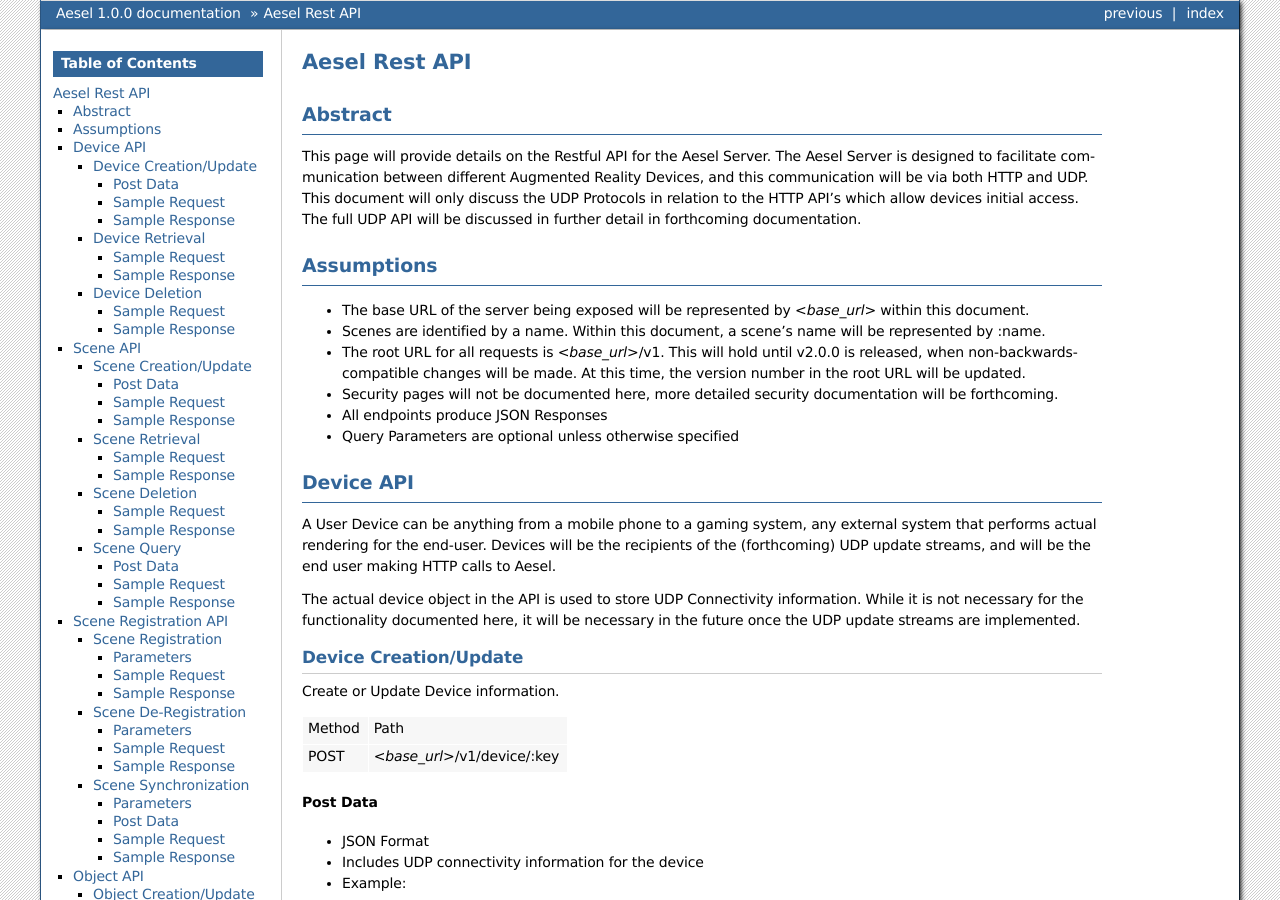
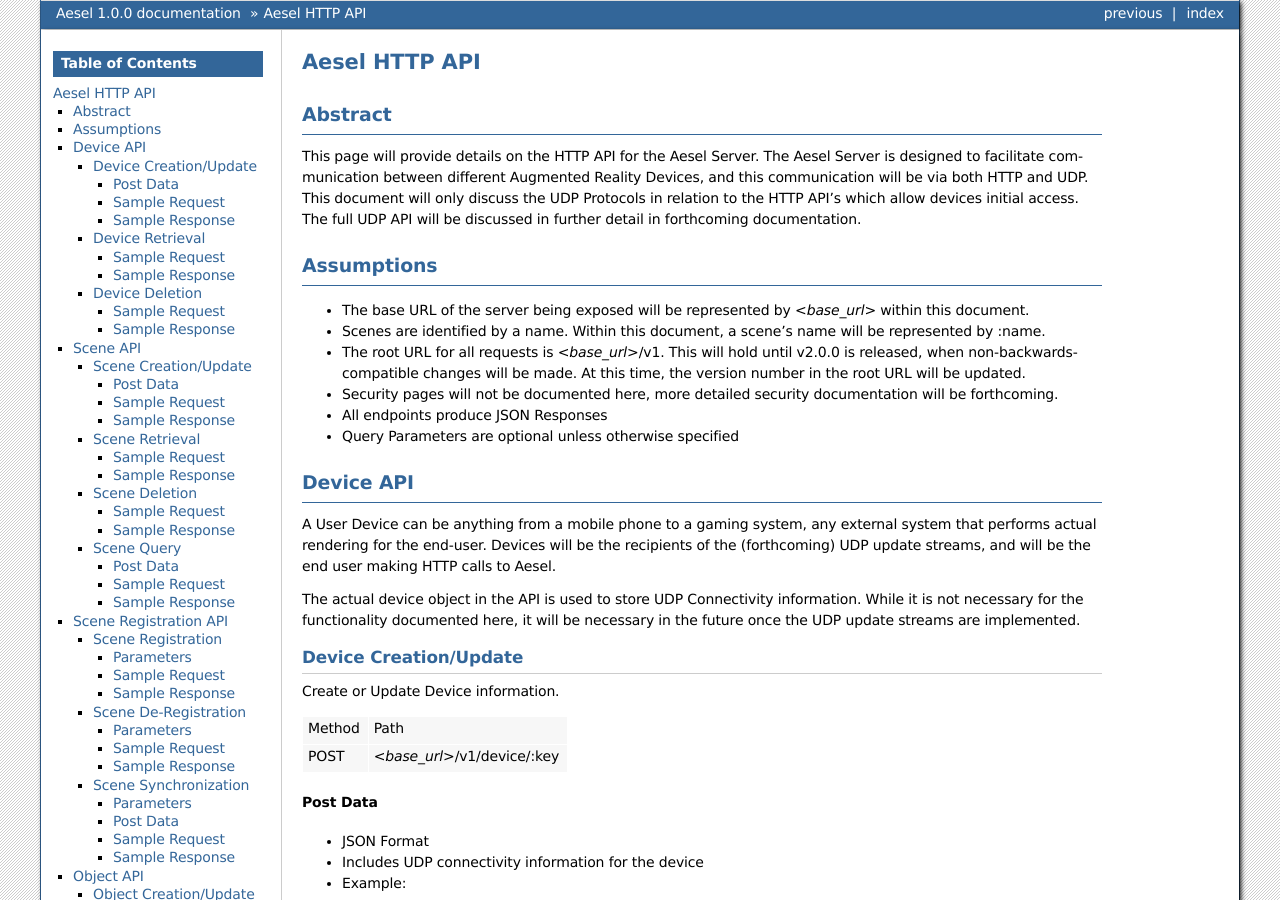
Before and after one commit to AO-StreetArt/Aesel, a Sphinx documentation site: the page built from docs/pages/DVS_API.rst, in a window 1280 px wide and 900 px high. Built offline with Sphinx 7.4.7, drawn with Linux system fonts in a browser that asks for light colours; some of the changed text lies outside the part shown.

Commit message:
Change API Title from Rest to HTTP

```diff
--- a/docs/pages/DVS_API.rst
+++ b/docs/pages/DVS_API.rst
@@ -1,10 +1,10 @@
-Aesel Rest API
+Aesel HTTP API
 ==============
 
 Abstract
 --------
 
-This page will provide details on the Restful API for the Aesel
+This page will provide details on the HTTP API for the Aesel
 Server. The Aesel Server is designed to facilitate communication between
 different Augmented Reality Devices, and this communication will be via
 both HTTP and UDP. This document will only discuss the UDP Protocols in
```
